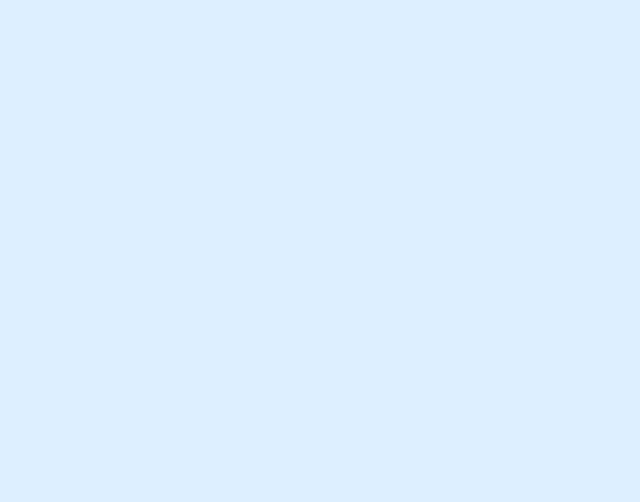
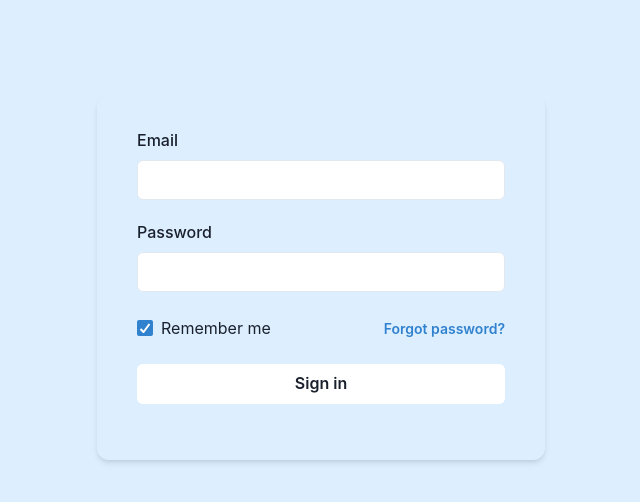
Before and after one commit to shzcuber/bruber, a React (Create React App) app in the folder frontend/: page /login in a window 1280 px wide. Before the commit this address had no page. Shown: the top 502 px of the page, without its empty margins (319-959 px from the left). Built offline with nearby package versions, Linux system fonts and the light colour scheme; a web font is replaced by a local one.

Commit message:
auth page

```diff
--- a/frontend/src/App.js
+++ b/frontend/src/App.js
@@ -5,12 +5,14 @@ import Rides from './pages/Rides'
 import Driver from "./pages/Driver";
 import CreateRide from './pages/CreateRide';
 import Profile from './pages/Profile';
+import LoginPage from "./pages/Login";
 
 function App() {
   return (
     <Router>
       <Routes>
         <Route exact path="/" element={<Home/>}/>
+        <Route exact path="/login" element={<LoginPage/>}/>
         <Route exact path="/rides" element={<Rides/>}/>
         <Route path="/driver" element={<Driver />} />
         <Route exact path="/create_ride" element={<CreateRide/>}/>
--- /dev/null
+++ b/frontend/src/pages/Login.js
@@ -0,0 +1,57 @@
+import {
+    Box,
+    Button,
+    Checkbox,
+    Container,
+    Divider,
+    FormControl,
+    FormLabel,
+    Heading,
+    HStack,
+    Input,
+    Stack,
+    Text,
+  } from '@chakra-ui/react'
+
+
+    const LoginPage = () => (
+    <Container maxW="lg" py={{ base: '12', md: '24' }} px={{ base: '0', sm: '8' }}>
+      <Stack spacing="8">
+
+        <Box
+          py={{ base: '0', sm: '8' }}
+          px={{ base: '4', sm: '10' }}
+          bg={{ base: 'transparent', sm: 'bg-surface' }}
+          boxShadow={{ base: 'none', sm: 'md' }}
+          borderRadius={{ base: 'none', sm: 'xl' }}
+        >
+          <Stack spacing="6">
+            <Stack spacing="5">
+              <FormControl>
+                <FormLabel htmlFor="email">Email</FormLabel>
+                <Input bg="white" id="email" type="email" />
+              </FormControl>
+              <FormControl>
+                <FormLabel htmlFor="password">Password</FormLabel>
+                <Input bg="white" id="password" type="password" />
+              </FormControl>
+
+            </Stack>
+            <HStack justify="space-between">
+              <Checkbox defaultChecked>Remember me</Checkbox>
+              <Button variant="link" colorScheme="blue" size="sm">
+                Forgot password?
+              </Button>
+            </HStack>
+            <Stack spacing="6">
+              <Button bg="white" variant="primary">Sign in</Button>
+              <HStack>
+              </HStack>
+            </Stack>
+          </Stack>
+        </Box>
+      </Stack>
+    </Container>
+  )
+
+export default LoginPage;
```
Also changed, not shown: frontend/src/pages/auth.js (added).
